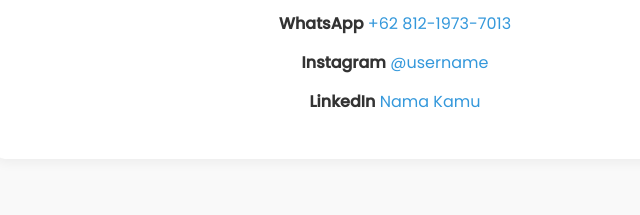
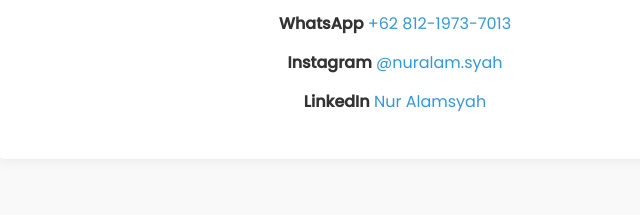
Before and after one commit to BheTzhi/portofolio-nur-alamsyah, a plain HTML site: page index.html in a window 1280 px wide. Shown: the part 1240-1455 px from the top of the page, 245-885 px from the left. Drawn offline with Linux system fonts and the light colour scheme.

Commit message:
Update index.html

```diff
--- a/index.html
+++ b/index.html
@@ -85,11 +85,11 @@
                 <li><strong id="contact_whatsapp">WhatsApp:</strong> <a href="https://wa.me/6281219737013"
                         target="_blank">+62
                         812-1973-7013</a></li>
-                <li><strong id="contact_instagram">Instagram:</strong> <a href="https://instagram.com/username"
-                        target="_blank">@username</a>
+                <li><strong id="contact_instagram">Instagram:</strong> <a href="https://instagram.com/nuralam.syah"
+                        target="_blank">@nuralam.syah</a>
                 </li>
-                <li><strong id="contact_linkedin">LinkedIn:</strong> <a href="https://linkedin.com/in/namakamu"
-                        target="_blank">Nama Kamu</a>
+                <li><strong id="contact_linkedin">LinkedIn:</strong> <a href="https://www.linkedin.com/in/nur-alamsyah-7aa38a2a6/"
+                        target="_blank">Nur Alamsyah</a>
                 </li>
             </ul>
         </div>
```
